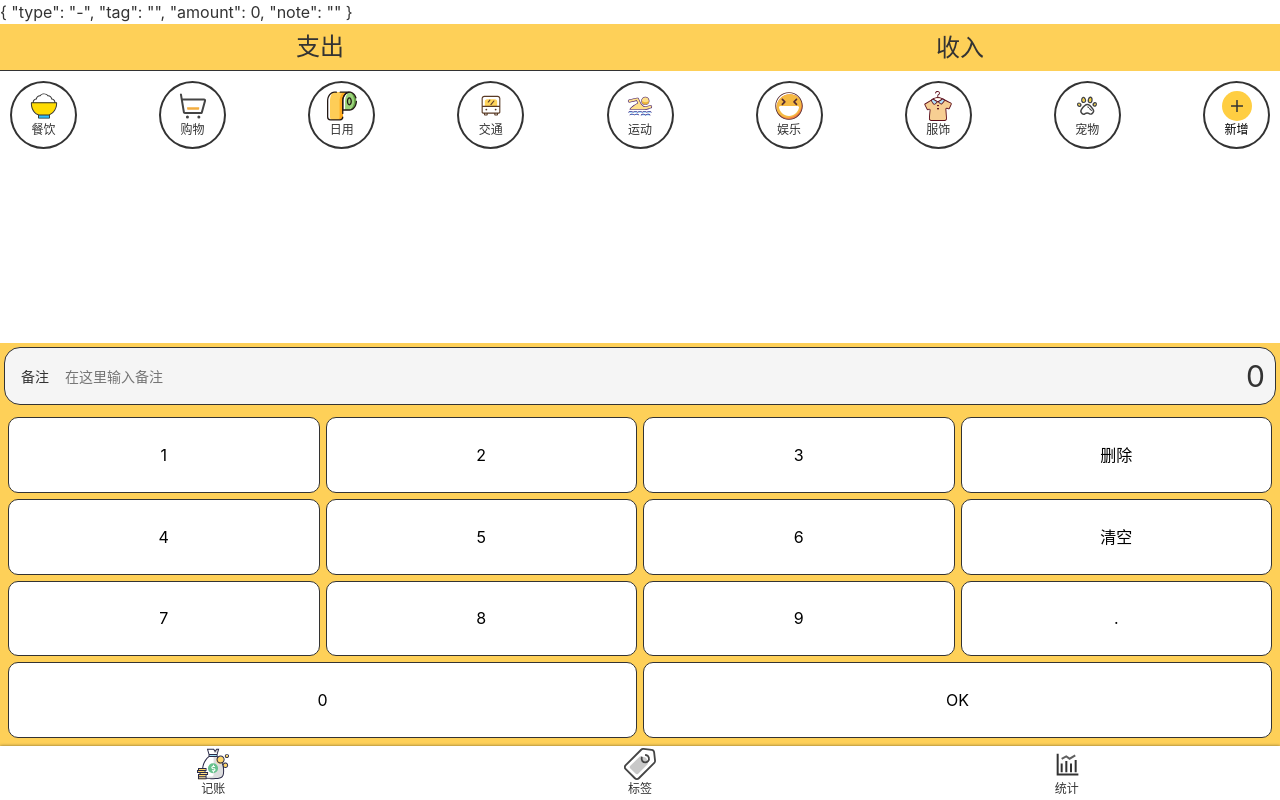
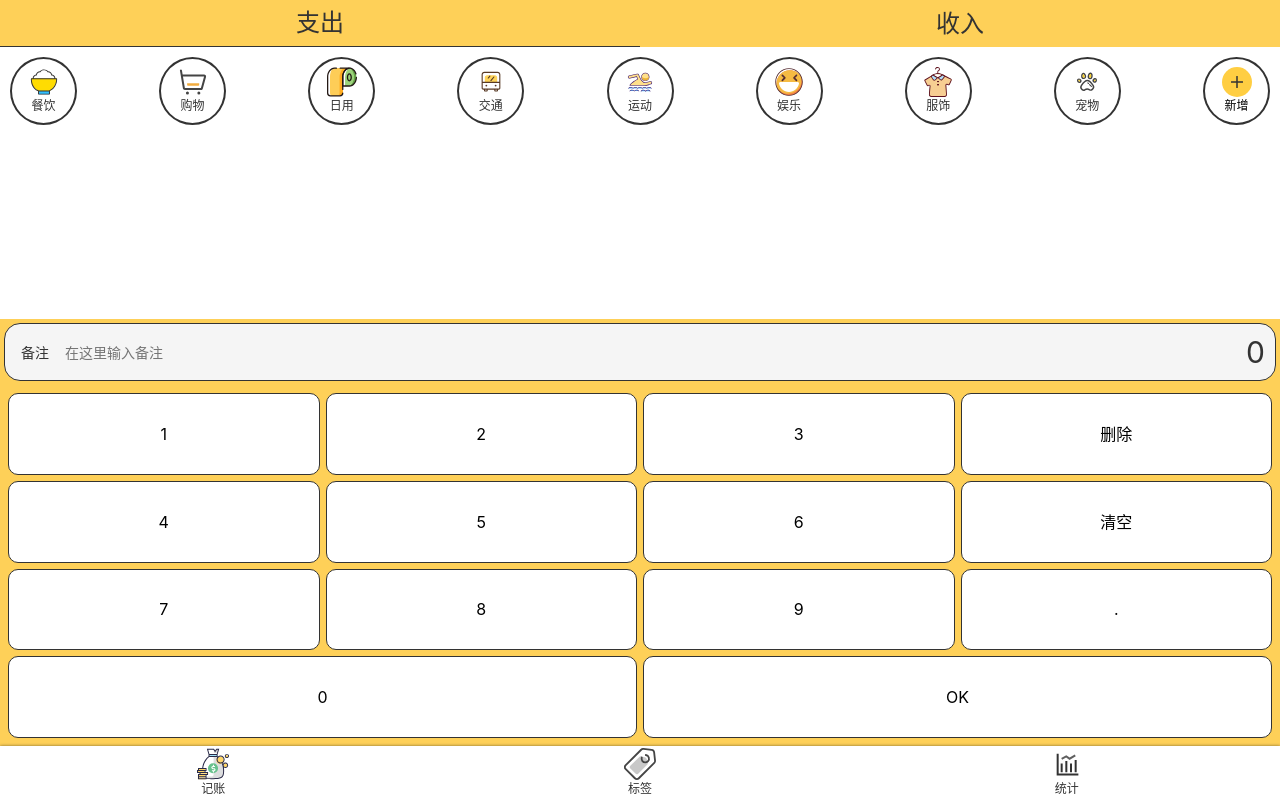
Before and after one commit to sunwan1234/apple-bill, a Vue app: page /#/money in a window 1280 px wide. Built offline with nearby package versions, Linux system fonts and the light colour scheme.

Commit message:
新增createdat字段

```diff
--- a/src/views/Money.vue
+++ b/src/views/Money.vue
@@ -1,6 +1,5 @@
 <template>
 	<Layout>
-    {{account}}
 		<Types :value.sync="account.type" @update:selectedTag="onUpdateTag">
 		</Types>
 		<Tags :is-show="account.type" @update:tag="onUpdateTag"
@@ -26,6 +25,7 @@
     tag: string;
     amount: number;
     note: string;
+    createdAt?: Date;
   }
 
   @Component({
@@ -64,7 +64,7 @@
 
     accountList: Account[] = JSON.parse(window.localStorage.getItem('accountList') || '[]');
     account: Account = {
-      type: '-', tag: '', amount: 0, note: ''
+      type: '-', tag: '', amount: 0, note: '',
     };
 
 
@@ -78,15 +78,14 @@
     }
 
     onUpdateNote(value: string) {
-      console.log('---note')
-			console.log(value)
       this.account.note = value;
     }
 
     saveAccount() {
-      const newAccount = JSON.parse(JSON.stringify(this.account))
+      const newAccount: Account = JSON.parse(JSON.stringify(this.account));
+      newAccount.createdAt = new Date();
       this.accountList.push(newAccount);
-      console.log(this.accountList)
+      console.log(this.accountList);
 
     }
 
@@ -100,9 +99,9 @@
     }
 
     @Watch('accountList')
-      onAccountListChange() {
-        window.localStorage.setItem('accountList', JSON.stringify(this.accountList));
-      }
+    onAccountListChange() {
+      window.localStorage.setItem('accountList', JSON.stringify(this.accountList));
+    }
 
 
     created() {
```
